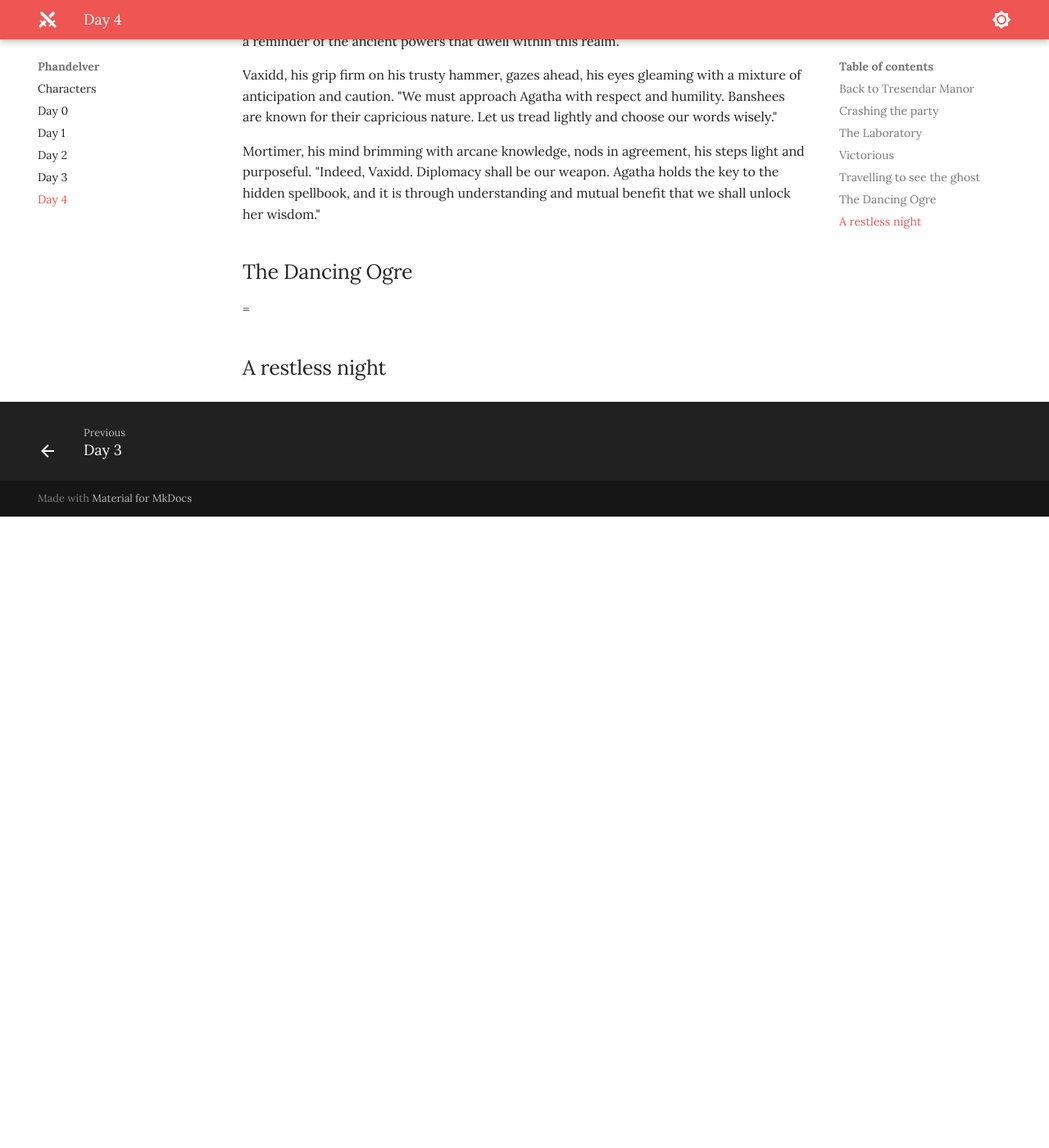
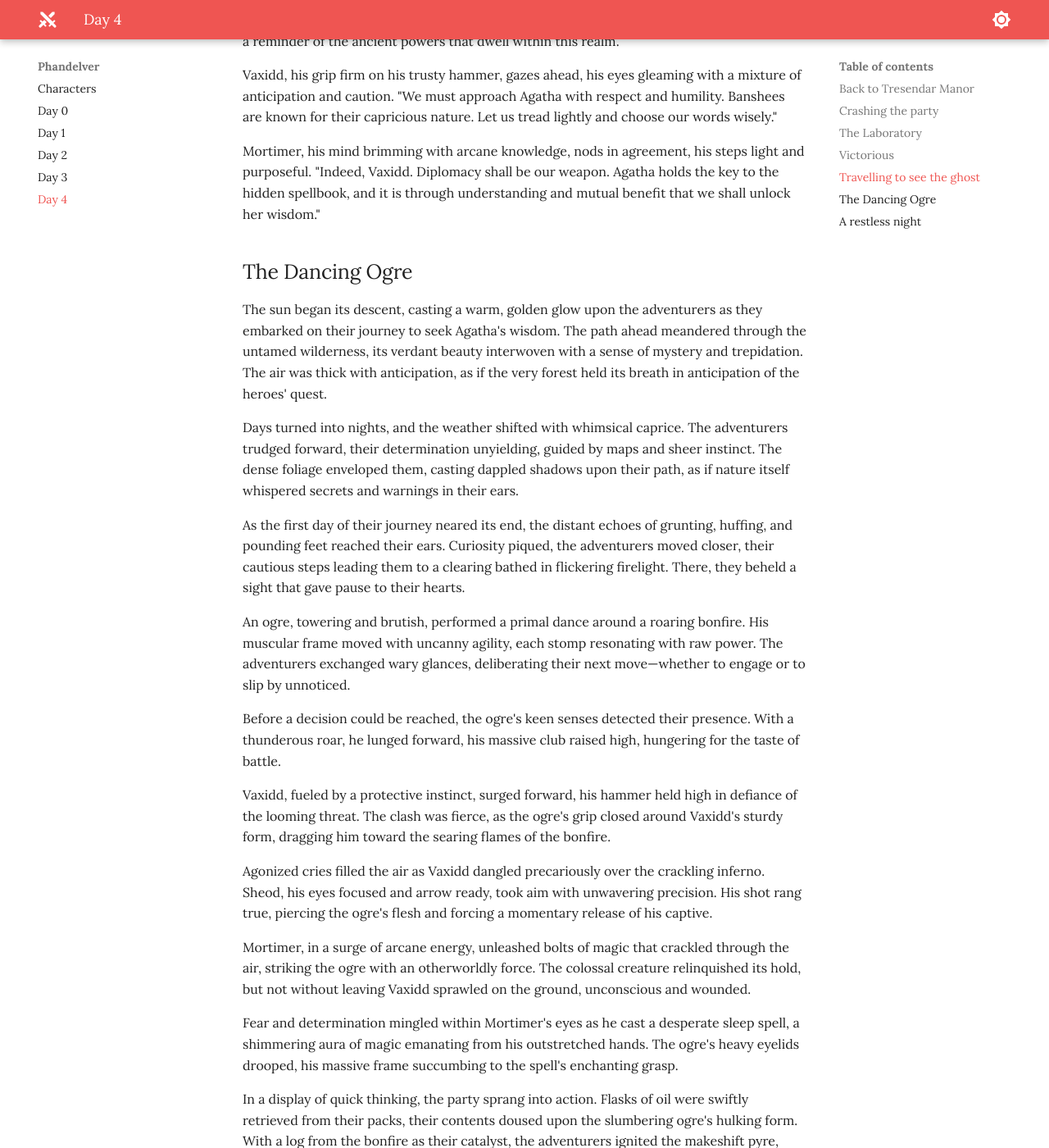
Before and after one commit to jonasmcferreira/adventures, an MkDocs documentation site: the page built from docs/phandelver/04.md, in a window 1280 px wide and 1400 px high, scrolled down 12561 px. Shown: the whole window at 82% size. Built offline with MkDocs 1.6.1 and Material for MkDocs 9.7.7, drawn with Linux system fonts in a browser that asks for light colours; before the commit the page ends 13191 px from its top, so only the background shows below that; some of the changed text lies outside the part shown.

Commit message:
Update 04.md

```diff
--- a/docs/phandelver/04.md
+++ b/docs/phandelver/04.md
@@ -203,6 +203,30 @@ Mortimer, his mind brimming with arcane knowledge, nods in agreement, his steps
 
 ## The Dancing Ogre
 
-=
+The sun began its descent, casting a warm, golden glow upon the adventurers as they embarked on their journey to seek Agatha's wisdom. The path ahead meandered through the untamed wilderness, its verdant beauty interwoven with a sense of mystery and trepidation. The air was thick with anticipation, as if the very forest held its breath in anticipation of the heroes' quest.
+
+Days turned into nights, and the weather shifted with whimsical caprice. The adventurers trudged forward, their determination unyielding, guided by maps and sheer instinct. The dense foliage enveloped them, casting dappled shadows upon their path, as if nature itself whispered secrets and warnings in their ears.
+
+As the first day of their journey neared its end, the distant echoes of grunting, huffing, and pounding feet reached their ears. Curiosity piqued, the adventurers moved closer, their cautious steps leading them to a clearing bathed in flickering firelight. There, they beheld a sight that gave pause to their hearts.
+
+An ogre, towering and brutish, performed a primal dance around a roaring bonfire. His muscular frame moved with uncanny agility, each stomp resonating with raw power. The adventurers exchanged wary glances, deliberating their next move—whether to engage or to slip by unnoticed.
+
+Before a decision could be reached, the ogre's keen senses detected their presence. With a thunderous roar, he lunged forward, his massive club raised high, hungering for the taste of battle.
+
+Vaxidd, fueled by a protective instinct, surged forward, his hammer held high in defiance of the looming threat. The clash was fierce, as the ogre's grip closed around Vaxidd's sturdy form, dragging him toward the searing flames of the bonfire.
+
+Agonized cries filled the air as Vaxidd dangled precariously over the crackling inferno. Sheod, his eyes focused and arrow ready, took aim with unwavering precision. His shot rang true, piercing the ogre's flesh and forcing a momentary release of his captive.
+
+Mortimer, in a surge of arcane energy, unleashed bolts of magic that crackled through the air, striking the ogre with an otherworldly force. The colossal creature relinquished its hold, but not without leaving Vaxidd sprawled on the ground, unconscious and wounded.
+
+Fear and determination mingled within Mortimer's eyes as he cast a desperate sleep spell, a shimmering aura of magic emanating from his outstretched hands. The ogre's heavy eyelids drooped, his massive frame succumbing to the spell's enchanting grasp.
+
+In a display of quick thinking, the party sprang into action. Flasks of oil were swiftly retrieved from their packs, their contents doused upon the slumbering ogre's hulking form. With a log from the bonfire as their catalyst, the adventurers ignited the makeshift pyre, flames engulfing the once-menacing giant.
+
+They watched from a safe distance as the ogre writhed in agony, its bellows of pain echoing through the night. Within moments, the battle-weary brute succumbed to the searing inferno, collapsing in a smoldering heap.
+
+Breathing heavily, the adventurers gathered around Vaxidd, their hands trembling with a mixture of relief and concern. They tended to his wounds with utmost care, their camaraderie and determination fortifying their spirits.
+
+As they resumed their journey, the flickering light of the vanquished bonfire danced in their eyes, a reminder of their resilience and the price they were willing to pay in pursuit of their quest. Agatha's sanctuary awaited, and within its mystical depths, answers that could
 
 ## A restless night
```
